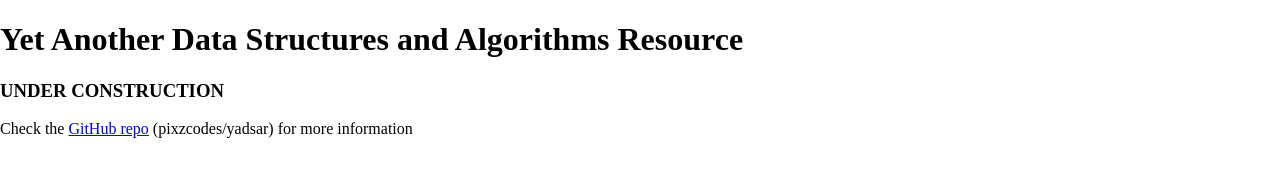
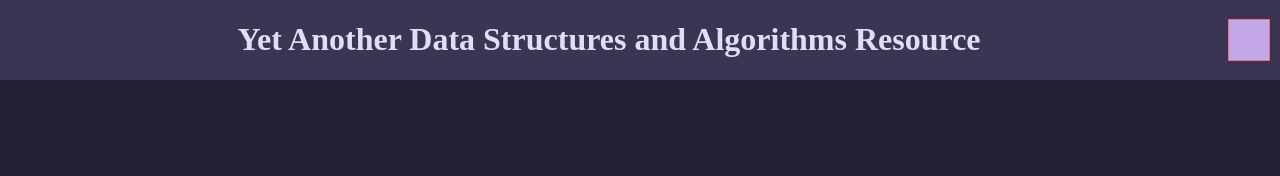
Before and after one commit to pixzcodes/yadsar, a plain HTML site: page index.html in a window 1280 px wide. Drawn offline with Linux system fonts and the light colour scheme; files that its build step writes are made by us from their sources.

Commit message:
Add header and some style changes, picked the colors for the general styles.

```diff
--- a/index.html
+++ b/index.html
@@ -3,13 +3,16 @@
 <head>
     <meta charset="UTF-8">
     <meta name="viewport" content="width=device-width, initial-scale=1.0">
-    <link rel="stylesheet" href="normalize.css">
+    <link rel="stylesheet" href="styles/normalize.css">
+    <link rel="stylesheet" href="styles/general.css">
     <title>YADSAR</title>
 </head>
 <body>
-    <h1>Yet Another Data Structures and Algorithms Resource</h1>
-    <h3>UNDER CONSTRUCTION</h3>
-    <p>Check the <a href="https://github.com/pixzcodes/yadsar">GitHub repo</a> (pixzcodes/yadsar) for more information</p>
+    <header>
+        <span></span>
+        <h1>Yet Another Data Structures and Algorithms Resource</h1>
+        <div id="menu"></div>
+    </header>
 
 </body>
 </html>
--- /dev/null
+++ b/styles/general.css
@@ -0,0 +1,35 @@
+:root {
+    --main-bg-color: #232136;
+    --main-text-color: #e0def4;
+    --secondary-bg-color: #2a273f;
+    --tertiary-bg-color: #393552;
+    --low-contrast-fg-color: #6e6a86;
+    --med-contrast-fg-color: #908caa;
+    --iris: #c4a7e7;
+    --border-color: #56526e;
+    --red-alert-color: #eb6f92;
+}
+
+html{
+    background-color: var(--main-bg-color);
+    color: var(--main-text-color);
+}
+
+header {
+    background-color: var(--tertiary-bg-color);
+    display: flex;
+    align-items: center;
+    justify-content: space-between;
+}
+
+header h1 {
+    flex-grow: 0;
+}
+
+#menu {
+    background-color: var(--iris);
+    border: solid 1px var(--red-alert-color);
+    min-width: 40px;
+    min-height: 40px;
+    margin: 10px;
+}
```
